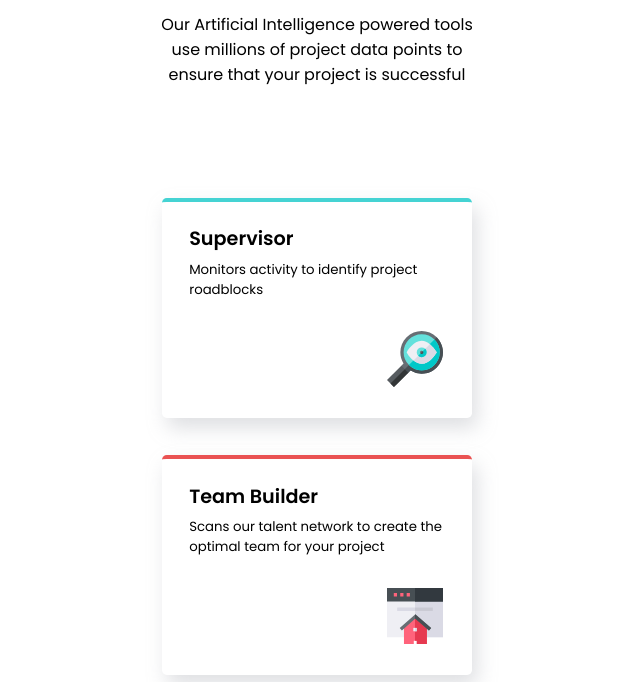
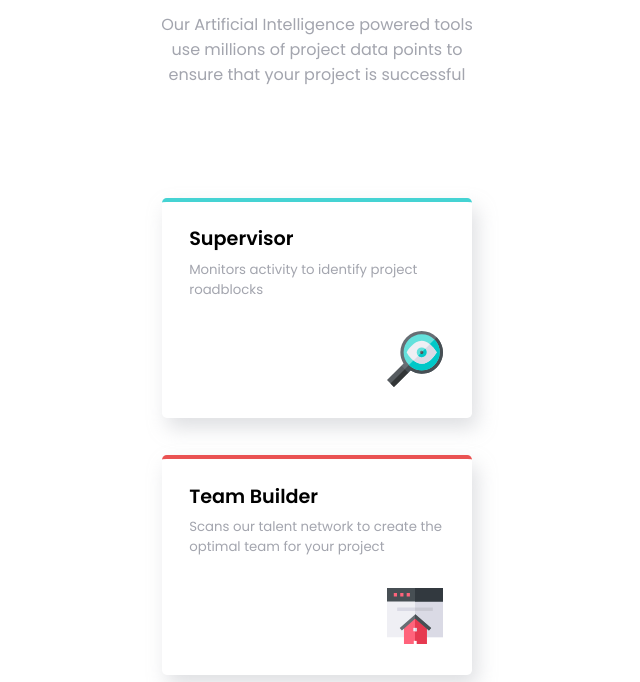
Before and after one commit to GersonADS/four-card-feature-section-master, a plain HTML site: page index.html in a window 1280 px wide. Shown: the part 118-800 px from the top of the page, without its empty margins (323-963 px from the left). Drawn offline with Linux system fonts and the light colour scheme.

Commit message:
finished

```diff
--- a/src/css/style.css
+++ b/src/css/style.css
@@ -6,6 +6,10 @@ body {
   align-items: center;
 }
 /* Weights: 200, 400, 600 */
+
+p{
+  color: hsl(229, 6%, 66%);
+}
 
 .container {
   display: flex;
```
